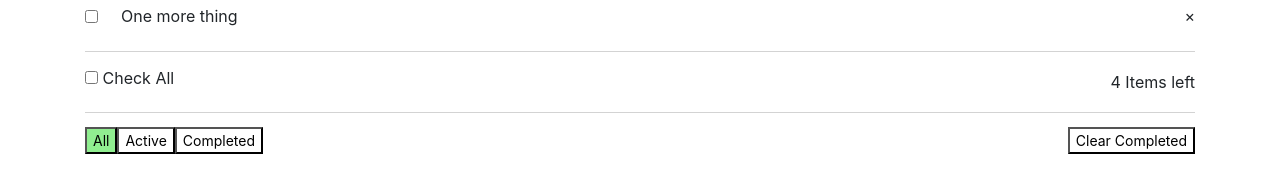
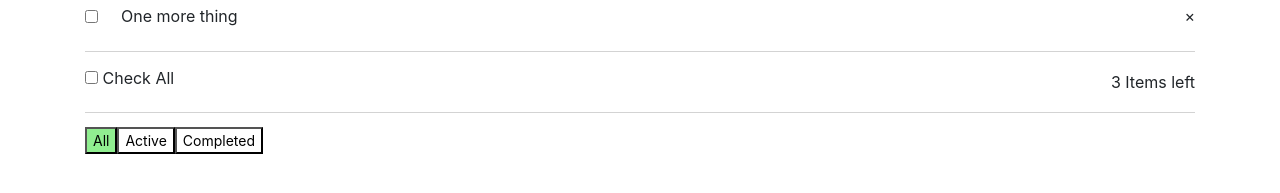
Before and after one commit to madhouny/Angular-TodoList, an Angular app: page / in a window 1280 px wide. Shown: the part 415-608 px from the top of the page. Built offline with nearby package versions, Linux system fonts and the light colour scheme.

Commit message:
completed todos  and updating items left count

```diff
--- a/src/app/components/todo-list/todo-list.component.html
+++ b/src/app/components/todo-list/todo-list.component.html
@@ -8,8 +8,8 @@ src="http://todomvc.com/site-assets/logo-icon.png">
 
 <div class="todo-item" *ngFor="let todo of todos">
     <div class="todo-item-left">
-        <input type="checkbox">
-        <div *ngIf="!todo.editing; else editingTodo" class="todo-item-label" (dblclick)="editTodo(todo)"> {{ todo.title }}</div>
+        <input type="checkbox" [(ngModel)] = "todo.completed">
+        <div *ngIf="!todo.editing; else editingTodo" class="todo-item-label" [ngClass]="{'completed' : todo.completed }" (dblclick)="editTodo(todo)"> {{ todo.title }}</div>
         <ng-template #editingTodo>
             <input type="text" class="todo-item-edit" [(ngModel)]="todo.title" (blur)="doneEdit(todo)" (keyup.enter)="doneEdit(todo)" (keyup.esc)="cancelEdit(todo)">
         </ng-template>
@@ -21,8 +21,8 @@ src="http://todomvc.com/site-assets/logo-icon.png">
 
 
 <div class="extra-container">
-    <div><label><input type="checkbox"> Check All</label></div>
-    <div> 4 Items left</div>
+    <div><label><input type="checkbox"  (change) = "clearAllTodos()"> Check All</label></div>
+    <div> {{ remaining() }} Items left</div>
 </div>
 
 <div class="extra-container">
@@ -32,8 +32,8 @@ src="http://todomvc.com/site-assets/logo-icon.png">
         <button>Completed</button>
     </div>
 
-    <div>
-        <button>Clear Completed</button>
+    <div *ngIf="atLeastOneItemCompleted()">
+        <button (click) = "clearCompleted()">Clear Completed</button>
     </div>
 </div>
 
--- a/src/app/components/todo-list/todo-list.component.ts
+++ b/src/app/components/todo-list/todo-list.component.ts
@@ -85,4 +85,26 @@ export class TodoListComponent implements OnInit {
     deleteTodo(id: number): void{
      this.todos = this.todos.filter(todo => todo.id !== id);
     }
+
+  //update Items left
+    remaining(): number {
+      return this.todos.filter(todo => !todo.completed).length;
+    }
+
+  //Display or not Clear Completed button
+  atLeastOneItemCompleted() : boolean{
+    return this.todos.filter(todo => todo.completed).length> 0;
+  }
+
+  //Clear Completed button functionnality
+  clearCompleted() :void{
+    this.todos = this.todos.filter(todo => !todo.completed);
+  }
+
+  //Check All Items button functionnality
+  clearAllTodos() :void{
+    this.todos.forEach(todo => todo.completed =
+      (<HTMLInputElement> event?.target).checked)
+  }
+
 }
```
